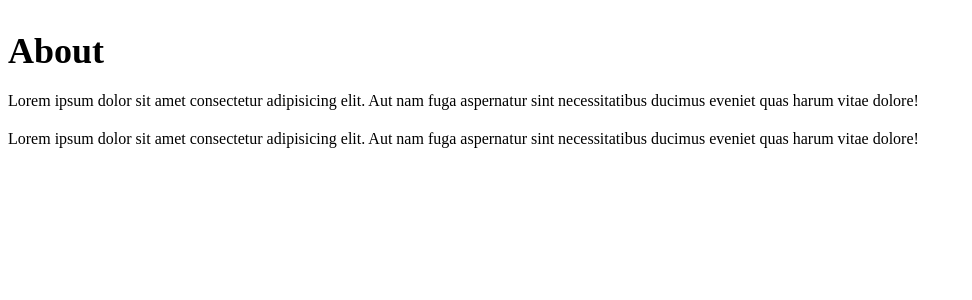
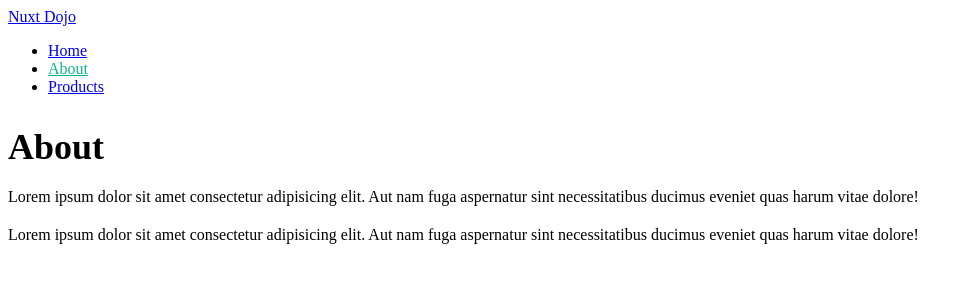
Before and after one commit to anthonynjenga2020/nuxt-dojo, a Nuxt app: page /about in a window 1280 px wide. Shown: the top 300 px of the page, without its empty margins (0-972 px from the left). Built offline with nearby package versions, Linux system fonts and the light colour scheme.

Commit message:
learnt about nuxt-layouts and routing

```diff
--- /dev/null
+++ b/layouts/default.vue
@@ -0,0 +1,24 @@
+<template>
+    <div>
+        <header>
+            <nav>
+                <NuxtLink to="/">Nuxt Dojo</NuxtLink>
+                <ul>
+                    <li><NuxtLink to="/">Home</NuxtLink></li>
+                    <li><NuxtLink to="/about">About</NuxtLink></li>
+                    <li><NuxtLink to="/products">Products</NuxtLink></li>
+                </ul>
+            </nav>
+        </header>
+
+        <div>
+            <slot />
+        </div>
+    </div>
+</template>
+
+<style scoped>
+    .router-link-exact-active {
+        color: #12b488;
+    }
+</style>
--- /dev/null
+++ b/layouts/products.vue
@@ -0,0 +1,21 @@
+<template>
+    <div>
+        <header>
+            <nav>
+                <NuxtLink to="/products">Nuxt Dojo Merch</NuxtLink>
+            </nav>
+        </header>
+
+        <div>
+            <slot />
+        </div>
+
+        <footer>
+                <ul>
+                    <li><NuxtLink to="/">Home</NuxtLink></li>
+                    <li><NuxtLink to="/about">About</NuxtLink></li>
+                    <li><NuxtLink to="/products">Products</NuxtLink></li>
+                </ul>
+        </footer>
+    </div>
+</template>
--- /dev/null
+++ b/pages/products/[id].vue
@@ -0,0 +1,19 @@
+<template>
+    <div>
+        <p>Product details for {{ id }}</p>
+        <p>Lorem ipsum dolor sit amet consectetur adipisicing elit.
+         Sequi ullam repellendus qui exercitationem maxime eius ab minima veritatis fuga nisi.</p>
+    </div>
+</template>
+
+<script setup>
+    const { id } = useRoute().params
+
+    definePageMeta({
+        layout: 'products'
+    })
+</script>
+
+<style scoped>
+
+</style>
--- a/pages/products/index.vue
+++ b/pages/products/index.vue
@@ -5,6 +5,9 @@
 </template>
 
 <script setup>
+    definePageMeta({
+        layout: 'products'
+    })
 
 </script>
 
```
